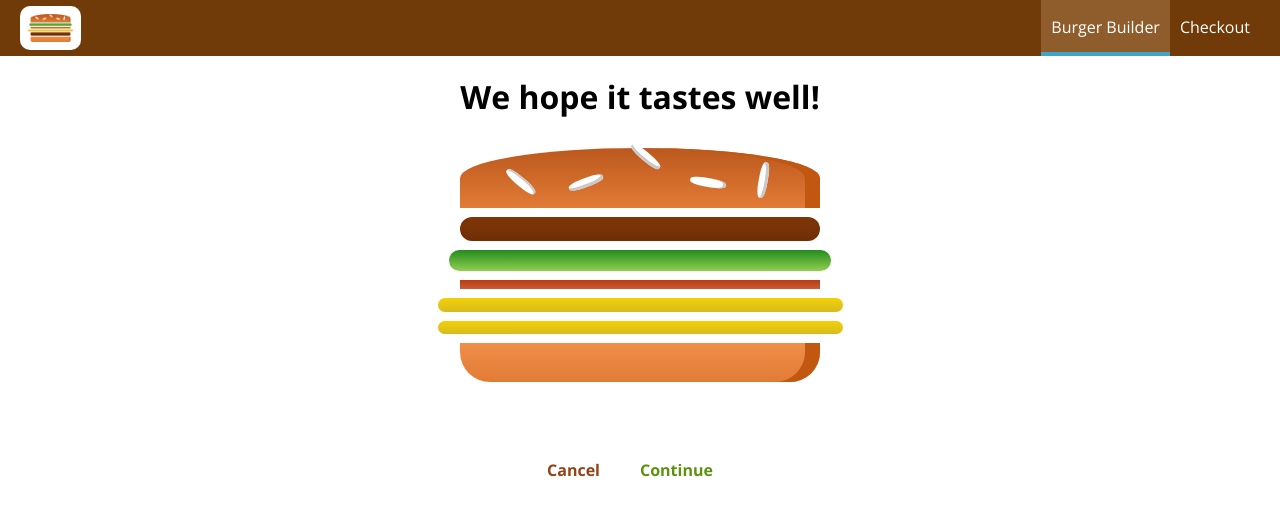
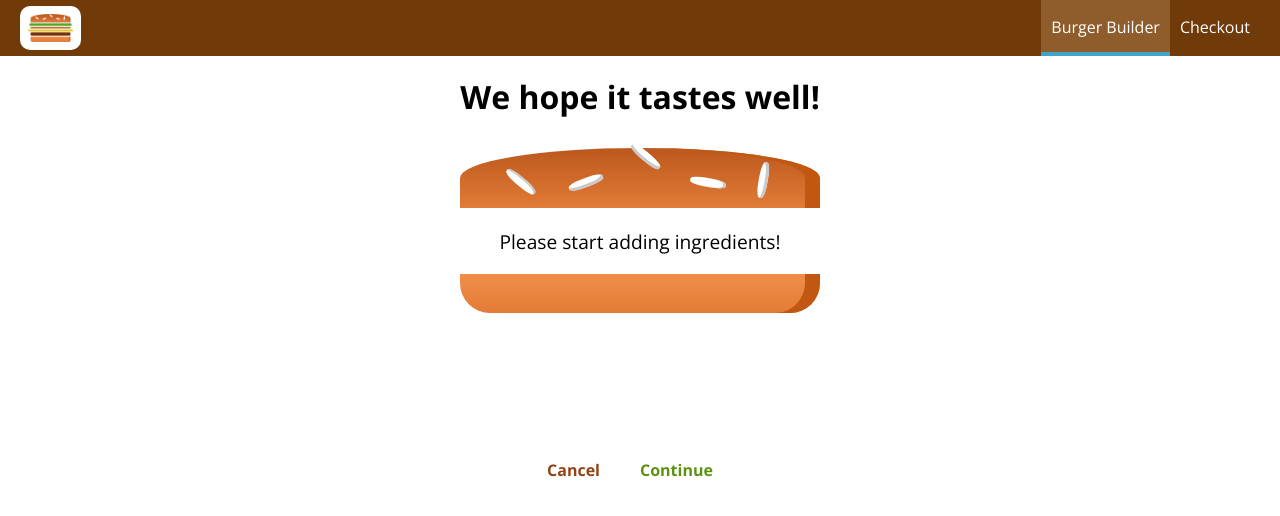
Before and after one commit to csergey8/burger-app, a React app: page /checkout in a window 1280 px wide. Shown: the top 516 px of the page. Built offline with nearby package versions, Linux system fonts and the light colour scheme.

Commit message:
passing ingredients throw url search params

```diff
--- a/src/components/Burger/Burger.js
+++ b/src/components/Burger/Burger.js
@@ -1,5 +1,5 @@
 import React from 'react';
-import { withRouter } from 'react-router-dom';
+
 
 import classes from './Burger.css';
 import BurgerIngredient from './BurgerIngredient/BurgerIngredient';
@@ -27,4 +27,4 @@ const burger = (props) => {
 };
 
 
-export default withRouter(burger);
+export default burger;
--- a/src/containers/BurgerBuilder/BurgerBuilder.js
+++ b/src/containers/BurgerBuilder/BurgerBuilder.js
@@ -119,7 +119,15 @@ class BurgerBuilder extends Component {
     //   .catch(err => {
     //     this.setState({loading: false, purchasing: false});
     //   });
-    this.props.history.push('/checkout');
+    const queryParams = [];
+    for (let i in this.state.ingredients) {
+      queryParams.push(encodeURIComponent(i) + '=' + encodeURIComponent(this.state.ingredients[i]));
+    }
+    const queryString = queryParams.join('&');
+    this.props.history.push({
+      pathname: '/checkout',
+      search: '?' + queryString
+    });
   }
   render() {
     const disabledInfo = {
--- a/src/containers/Checkout/Checkout.js
+++ b/src/containers/Checkout/Checkout.js
@@ -11,6 +11,15 @@ class Checkout extends Component {
         bacon: 1,
         cheese: 2
       }
+    }
+
+    componentDidMount () {
+      const query = new URLSearchParams(this.props.location.search);
+      const ingredients = {};
+      for (let param of query.entries()) {
+        ingredients[param[0]] = +param[1];
+      }
+      this.setState({ingredients: ingredients});
     }
 
     checkoutCancelledHandler = (props) => {
```
